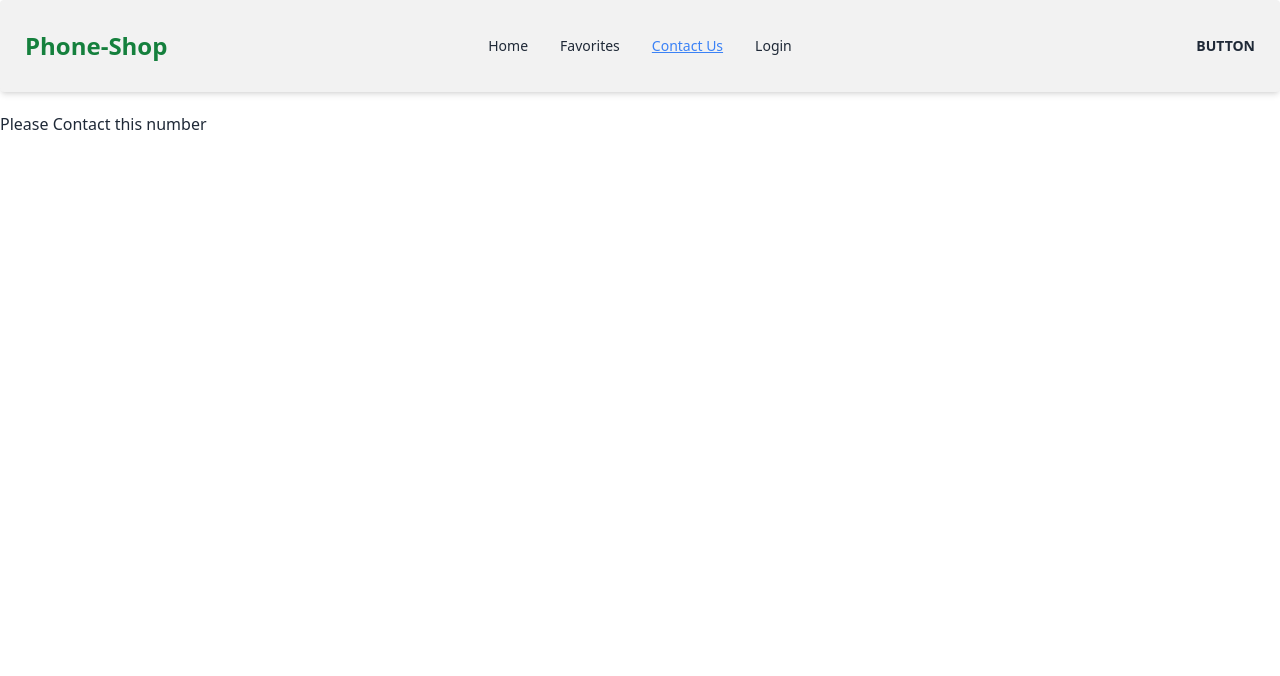
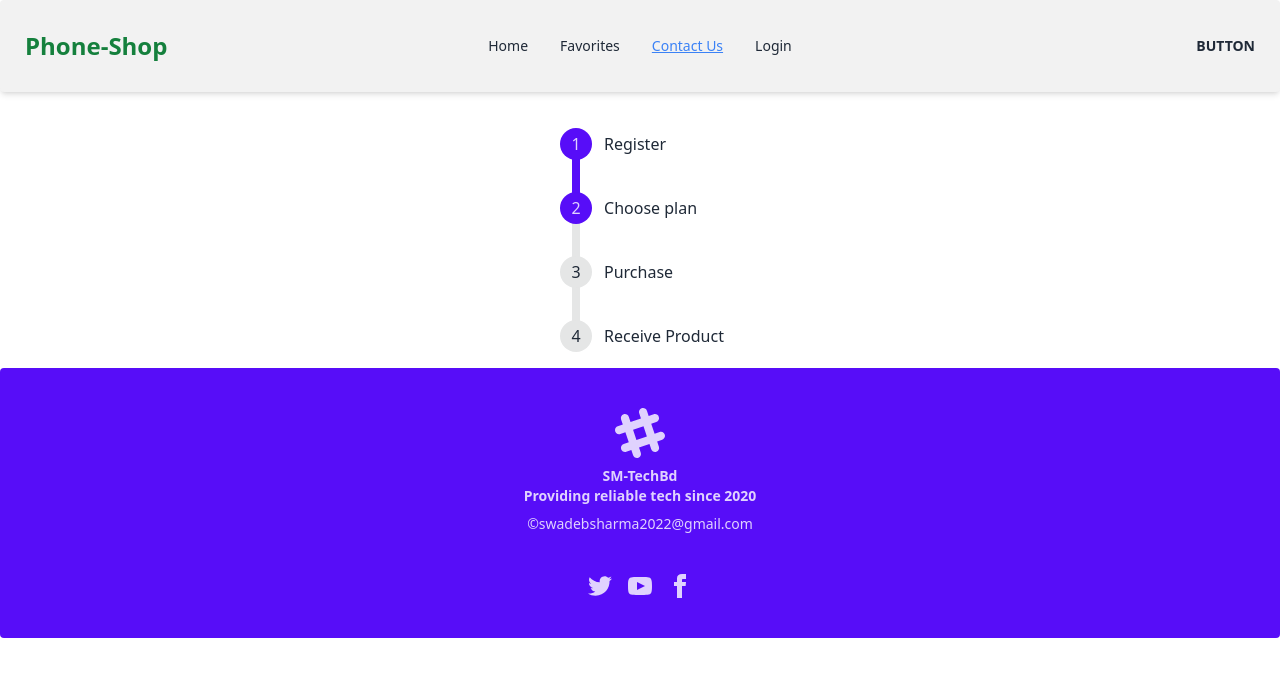
Before and after one commit to swadebsharma6/my-phone-shop, a React (Vite) app: page /contact in a window 1280 px wide. Shown: the top 676 px of the page. Built offline with nearby package versions, Linux system fonts and the light colour scheme.

Commit message:
final cheaking

```diff
--- a/src/Pages/Contact/Contact.jsx
+++ b/src/Pages/Contact/Contact.jsx
@@ -2,9 +2,33 @@
 
 const Contact = () => {
     return (
-        <div>
-           <h3>Please Contact this number</h3>
-        </div>
+        <section className="">
+           <div className="text-center">
+           <ul className="steps steps-vertical">
+           <li className="step step-primary">Register</li>
+           <li className="step step-primary">Choose plan</li>
+           <li className="step">Purchase</li>
+           <li className="step">Receive Product</li>
+         </ul>
+
+         <div className="footer footer-center p-10 bg-primary rounded text-primary-content">
+  <aside>
+    <svg width="50" height="50" viewBox="0 0 24 24" xmlns="http://www.w3.org/2000/svg" fillRule="evenodd" clipRule="evenodd" className="inline-block fill-current"><path d="M22.672 15.226l-2.432.811.841 2.515c.33 1.019-.209 2.127-1.23 2.456-1.15.325-2.148-.321-2.463-1.226l-.84-2.518-5.013 1.677.84 2.517c.391 1.203-.434 2.542-1.831 2.542-.88 0-1.601-.564-1.86-1.314l-.842-2.516-2.431.809c-1.135.328-2.145-.317-2.463-1.229-.329-1.018.211-2.127 1.231-2.456l2.432-.809-1.621-4.823-2.432.808c-1.355.384-2.558-.59-2.558-1.839 0-.817.509-1.582 1.327-1.846l2.433-.809-.842-2.515c-.33-1.02.211-2.129 1.232-2.458 1.02-.329 2.13.209 2.461 1.229l.842 2.515 5.011-1.677-.839-2.517c-.403-1.238.484-2.553 1.843-2.553.819 0 1.585.509 1.85 1.326l.841 2.517 2.431-.81c1.02-.33 2.131.211 2.461 1.229.332 1.018-.21 2.126-1.23 2.456l-2.433.809 1.622 4.823 2.433-.809c1.242-.401 2.557.484 2.557 1.838 0 .819-.51 1.583-1.328 1.847m-8.992-6.428l-5.01 1.675 1.619 4.828 5.011-1.674-1.62-4.829z"></path></svg>
+    <p className="font-bold">
+      SM-TechBd <br/>Providing reliable tech since 2020
+    </p>
+    <p>&copy;swadebsharma2022@gmail.com</p>
+  </aside>
+  <nav>
+    <div className="grid grid-flow-col gap-4">
+      <a><svg xmlns="http://www.w3.org/2000/svg" width="24" height="24" viewBox="0 0 24 24" className="fill-current"><path d="M24 4.557c-.883.392-1.832.656-2.828.775 1.017-.609 1.798-1.574 2.165-2.724-.951.564-2.005.974-3.127 1.195-.897-.957-2.178-1.555-3.594-1.555-3.179 0-5.515 2.966-4.797 6.045-4.091-.205-7.719-2.165-10.148-5.144-1.29 2.213-.669 5.108 1.523 6.574-.806-.026-1.566-.247-2.229-.616-.054 2.281 1.581 4.415 3.949 4.89-.693.188-1.452.232-2.224.084.626 1.956 2.444 3.379 4.6 3.419-2.07 1.623-4.678 2.348-7.29 2.04 2.179 1.397 4.768 2.212 7.548 2.212 9.142 0 14.307-7.721 13.995-14.646.962-.695 1.797-1.562 2.457-2.549z"></path></svg></a>
+      <a><svg xmlns="http://www.w3.org/2000/svg" width="24" height="24" viewBox="0 0 24 24" className="fill-current"><path d="M19.615 3.184c-3.604-.246-11.631-.245-15.23 0-3.897.266-4.356 2.62-4.385 8.816.029 6.185.484 8.549 4.385 8.816 3.6.245 11.626.246 15.23 0 3.897-.266 4.356-2.62 4.385-8.816-.029-6.185-.484-8.549-4.385-8.816zm-10.615 12.816v-8l8 3.993-8 4.007z"></path></svg></a>
+      <a><svg xmlns="http://www.w3.org/2000/svg" width="24" height="24" viewBox="0 0 24 24" className="fill-current"><path d="M9 8h-3v4h3v12h5v-12h3.642l.358-4h-4v-1.667c0-.955.192-1.333 1.115-1.333h2.885v-5h-3.808c-3.596 0-5.192 1.583-5.192 4.615v3.385z"></path></svg></a>
+    </div>
+  </nav>
+</div>
+           </div>
+        </section>
     );
 };
 
--- a/src/Pages/Favorites/Favorites.jsx
+++ b/src/Pages/Favorites/Favorites.jsx
@@ -1,45 +1,64 @@
-import { useEffect, useState } from 'react';
-import FavPhoneCard from '../FavPhoneCard/FavPhoneCard';
+import { useEffect, useState } from "react";
+import FavPhoneCard from "../FavPhoneCard/FavPhoneCard";
 
 const Favorites = () => {
-    const[favorites, setFavorites] = useState([]) ;
-    const[noData, setNoData] = useState('');
+  const [favorites, setFavorites] = useState([]);
+  const [noData, setNoData] = useState("");
+  const[isSeeMore, setIsSeeMore] = useState(false);
 
-
-    useEffect(()=>{
-
-        const favoriteItems = JSON.parse(localStorage.getItem('favorites'));
-       if(favoriteItems){
-        setFavorites(favoriteItems)
+  useEffect(() => {
+    const favoriteItems = JSON.parse(localStorage.getItem("favorites"));
+    if (favoriteItems) {
+      setFavorites(favoriteItems);
+    } else {
+      setNoData("No data Found");
     }
-       else{
-        setNoData('No data Found')
-       }
-
   }, []);
   // console.log(favorites)
 
-    const handleRemove =()=>{
+  const handleRemove = () => {
     localStorage.clear();
     setFavorites([]);
-        setNoData('No data Found Here')
-    }
+    setNoData("No data Found Here");
+  };
+
+  console.log(isSeeMore)
 
   return (
     <div>
+      {noData ? (
+        <p className="h-[80vh] flex justify-center items-center text-xl font-semibold text-red-600">
+          {noData} !!
+        </p>
+      ) : (
+        <div>
+          {favorites.length > 0 && (
+            <button
+              onClick={handleRemove}
+              className="btn btn-wide block mx-auto my-10"
+            >
+              Delete All favorites
+            </button>
+          )}
+          <div className="grid md:grid-cols-2 gap-4">
             {
-            noData ? <p className='h-[80vh] flex justify-center items-center text-xl font-semibold text-red-600'>{noData} !!</p> : <div>
-
-                {favorites.length > 0 &&  <button onClick={handleRemove} className="btn btn-wide block mx-auto my-10">Delete All favorites</button>}
-                <div className='grid md:grid-cols-2 gap-4'>
-                {favorites.map(phone => <FavPhoneCard
+                isSeeMore ?  favorites.map((phone) => ( <FavPhoneCard
                  key={phone.id}
-                    phone={phone}
-                    ></FavPhoneCard> )}
+                  phone={phone}></FavPhoneCard>
+            )) : favorites.slice(0, 4).map((phone) => ( <FavPhoneCard
+                key={phone.id}
+                 phone={phone}></FavPhoneCard>
+           ))
+        }
           </div>
 
+          <div className="py-5">
+          {
+            favorites.length >4 && <button onClick={()=> setIsSeeMore(!isSeeMore)} className="btn btn-outline block mx-auto btn-secondary">{isSeeMore ? 'See Less' : 'See More'}</button>
+          }
           </div>
-          }
+        </div>
+      )}
     </div>
   );
 };
```
Lines whose indentation alone changed are shown as unchanged.
